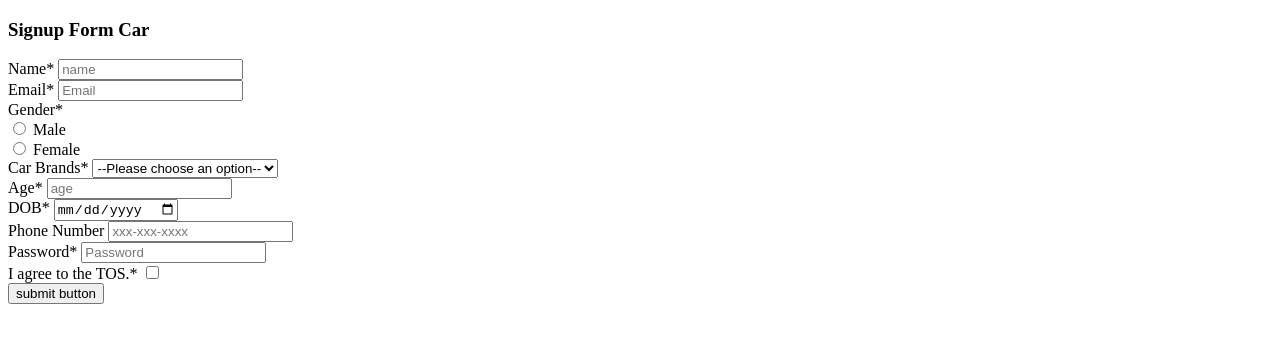
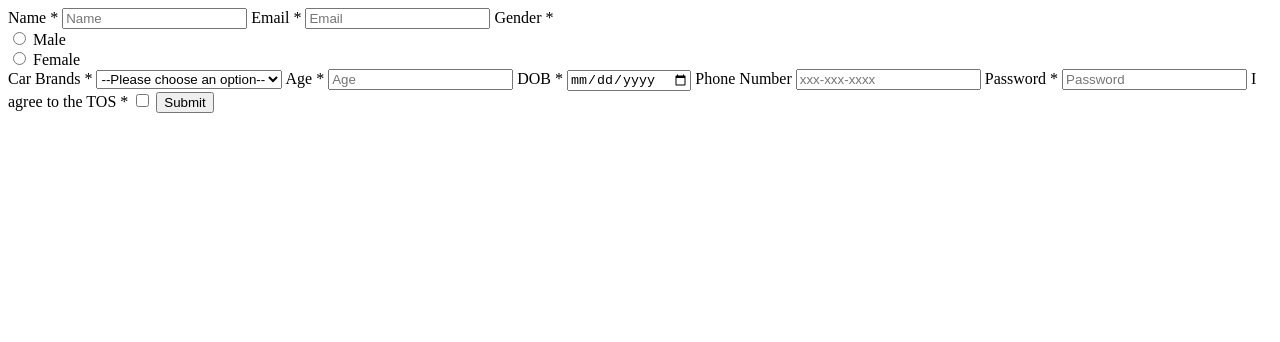
Before and after one commit to acciojob/signup-form-car-jayeshshsh, a website: page main.html in a window 1280 px wide. Drawn offline with Linux system fonts and the light colour scheme.

Commit message:
created a submission

```diff
--- a/main.html
+++ b/main.html
@@ -10,77 +10,44 @@
 	<!-- the entire body must be written by student -->
     <script type="text/javascript" src="./script.js">
 </script>
-<body>
-		<form action="" method="post">
-			<header>
-				<h3>Signup Form Car</h3>
-			</header>
-			<div>
-				<label for="name">Name*</label>
-				<input type="text" id="name" name="name" placeholder="name" required>
-			</div>
+<form method="post">
+    <label for="name">Name *</label>
+    <input type="text" id="name" name="name" placeholder="Name" required>
 
-			<div>
-				<label for="email">Email*</label>
-				<input type="email" name="email" id="email" placeholder="Email">
-			</div>
+    <label for="email">Email *</label>
+    <input type="email" id="email" name="email" placeholder="Email" required>
 
-			<div>
-				<label for="gender">Gender*</label>
-				<br>
+    <label>Gender *</label><br>
+    <input type="radio" id="gender_m" name="gender" value="male" required>
+    <label for="gender_m">Male</label><br>
+    <input type="radio" id="gender_f" name="gender" value="female">
+    <label for="gender_f">Female</label><br>
 
-				<input type="radio" id="male" name="gender" value="male" required>
-				<label for="male">Male</label>
-				<br>
-
-				<input type="radio" id="female" name="gender" value="female" required>
-				<label for="female">Female</label>
-				<br>
-			</div>
-
-			<div>
-				<label for="cars">Car Brands*</label>
-				<select name="cars" id="cars" required>
+    <label for="cars">Car Brands *</label>
+    <select id="cars" name="cars" required>
       <option value="" selected disabled>--Please choose an option--</option>
       <option value="bmw">BMW</option>
       <option value="audi">Audi</option>
-				<option value="mercedez">Mercedez</option>
+      <option value="mercedes">Mercedez</option>
     </select>
-			</div>
 
-			<div>
-				<label for="age">Age*</label>
-				<input type="number" name="age" id="age" placeholder="age" required>
-				<br>
-			</div>
+    <label for="age">Age *</label>
+    <input type="number" id="age" name="age" placeholder="Age" required>
 
-			<div>
-				<label for="dob">DOB*</label>
-				<input type="date" name="dob" id="dob" required>
-			</div>
+    <label for="dob">DOB *</label>
+    <input type="date" id="dob" name="dob" required>
 
-			<div>
     <label for="tel">Phone Number</label>
     <input type="tel" id="tel" name="tel" placeholder="xxx-xxx-xxxx" pattern="[0-9]{3}-[0-9]{3}-[0-9]{4}">
-			</div>
 
-			<div>
-				<label for="password">Password*</label>
+    <label for="password">Password *</label>
     <input type="password" id="password" name="password" placeholder="Password" required>
-			</div>
 
-			<div>
-				<label for="tos">I agree to the TOS.*</label>
+    <label for="tos">I agree to the TOS *</label>
     <input type="checkbox" id="tos" name="tos" required>
-				<br>
-			</div>
 
-			<div>
-				<button type="submit">submit button</button>
-				<br>
-			</div>
+    <button type="submit">Submit</button>
   </form>
-	</body>
 </body>
 
 </html>
```
Lines whose indentation alone changed are shown as unchanged.
